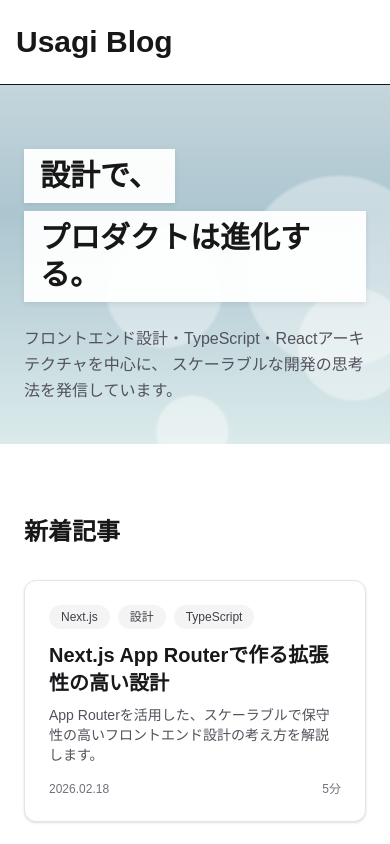
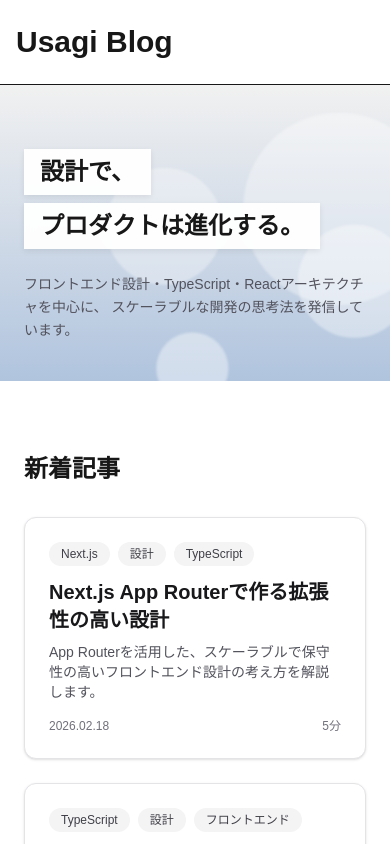
Before and after one commit to Apple-cake/next-tech-blog, a Next.js app: page / in a window 390 px wide. Shown: the top 844 px of the page. Built offline with nearby package versions, Linux system fonts and the light colour scheme.

Commit message:
スマホ表示時の文字サイズ調整、アニメーション再調整

```diff
--- a/app/globals.css
+++ b/app/globals.css
@@ -36,20 +36,11 @@ body {
   background: linear-gradient(
     180deg,
     #f1f1f1,
-    #acc6d0,
+    #b0c4de,
     #f5fffa
   );
   background-size: 200% 200%;
-  animation: gradientMove 20s ease-in-out infinite;
 }
-
-/* 背景グラデーション動かす */
-@keyframes gradientMove {
-  0% { background-position: 50% 0%; }
-  50% { background-position: 50% 100%; }
-  100% { background-position: 50% 0%; }
-}
-
 
 /* =========================
   気泡アニメーション
--- a/components/layout/HeroSection.tsx
+++ b/components/layout/HeroSection.tsx
@@ -31,14 +31,14 @@ export default function HeroSection() {
 
       <div className="max-w-7xl mx-auto px-6 md:px-8">
         <div className="max-w-3xl">
-          <h1 className="relative text-3xl md:text-5xl font-bold mb-2 leading-tight hero-heading">
+          <h1 className="relative text-2xl md:text-5xl font-bold mb-2 leading-tight hero-heading">
             設計で、
           </h1>
-          <h1 className="relative text-3xl md:text-5xl font-bold mb-6 leading-tight hero-heading">
+          <h1 className="relative text-2xl md:text-5xl font-bold mb-6 leading-tight hero-heading">
             プロダクトは進化する。
           </h1>
 
-          <p className="text-zinc-600 text-base md:text-lg leading-relaxed">
+          <p className="text-zinc-600 text-sm md:text-lg leading-relaxed">
             フロントエンド設計・TypeScript・Reactアーキテクチャを中心に、
             スケーラブルな開発の思考法を発信しています。
           </p>
```
